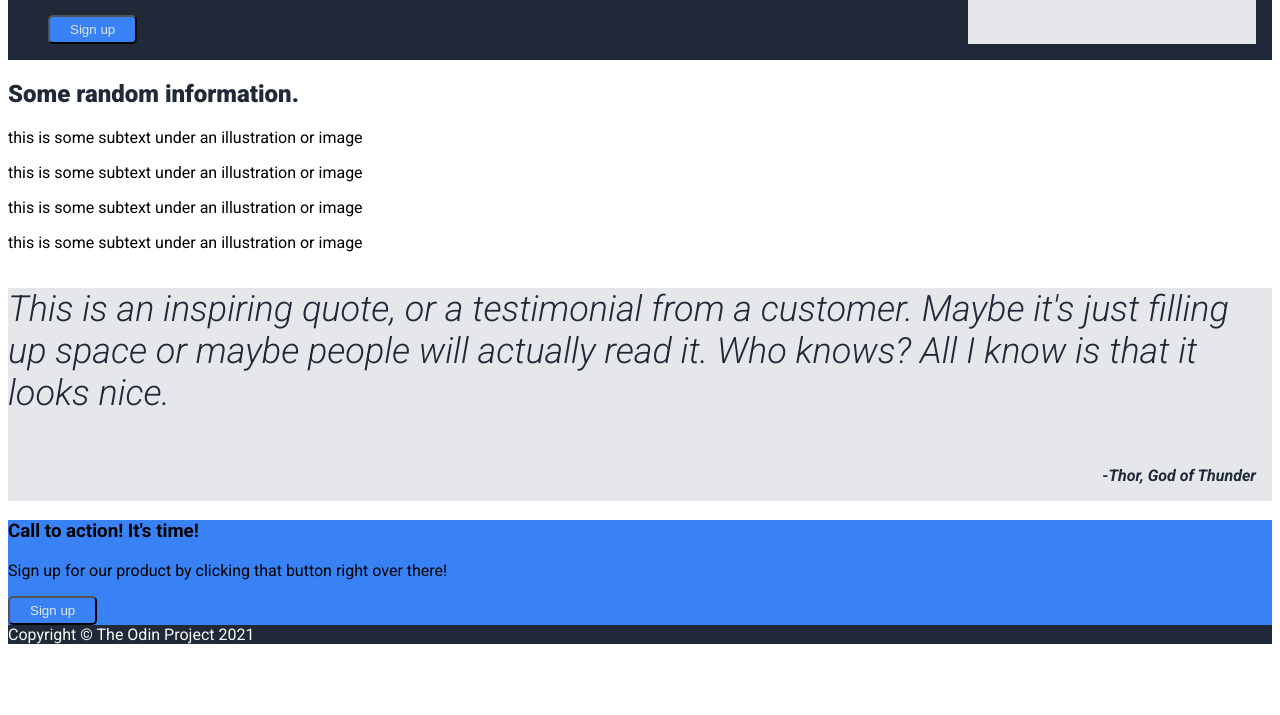
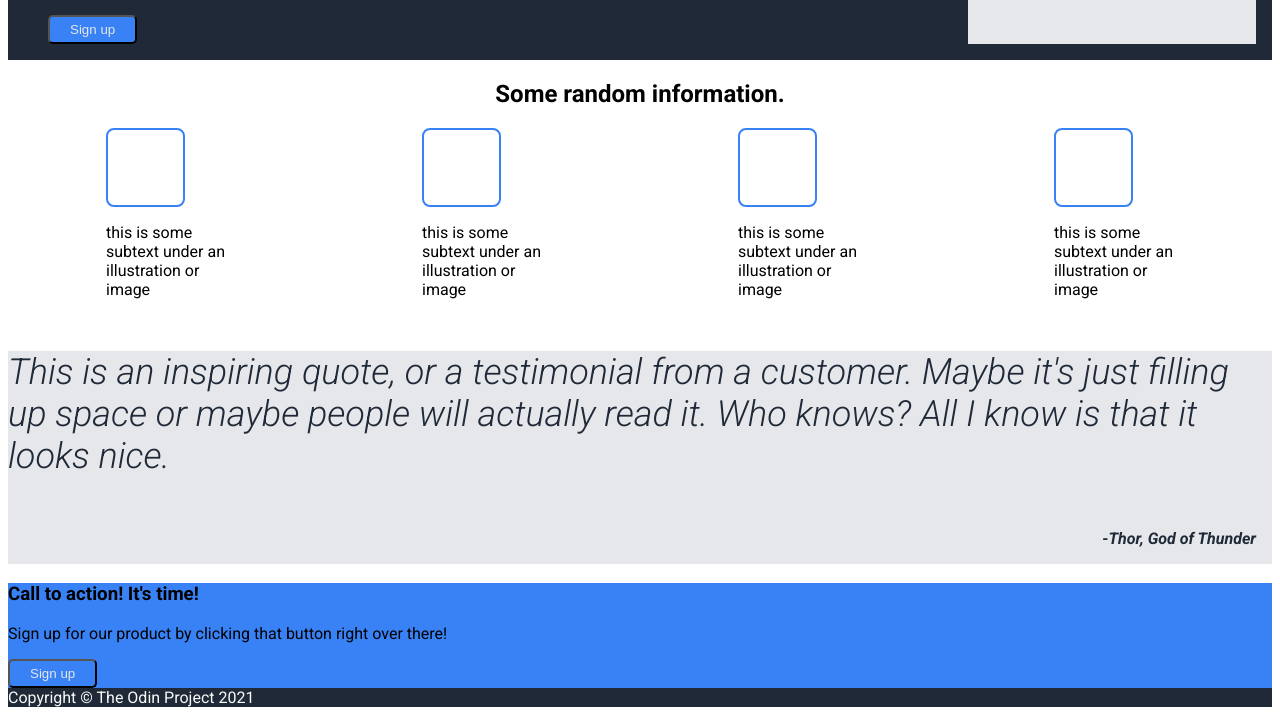
Before and after one commit to albalter/landing-page-mockup, a plain HTML site: page index.html in a window 1280 px wide. Shown: the part 227-942 px from the top of the page. Before the commit the page ends 879 px from the top, so only its background shows below. Drawn offline with Linux system fonts and the light colour scheme.

Commit message:
Finished styling the info section

```diff
--- a/index.html
+++ b/index.html
@@ -31,8 +31,8 @@
             <p>this is a placehoder for an image</p>
         </div>
     </div>
+    <h2>Some random information.</h2>
     <div class="info">
-        <h2>Some random information.</h2>
         <div class="card">
             <div class="illustration">
 
--- a/styles.css
+++ b/styles.css
@@ -47,6 +47,28 @@ body {
     margin-bottom: 16px;
 }
 
+h2 {
+    display: flex;
+    justify-content: center;
+}
+
+.info {
+    display: flex;
+    justify-content: space-around;
+    align-items: center;
+}
+
+.card {
+    max-width: 120px;
+}
+
+.illustration {
+    width: 75px;
+    height: 75px;
+    border: 2px solid #3882F6;
+    border-radius: 8px;
+}
+
 button {
     background-color: #3882F6;
     color: #E5E7EB;
```
